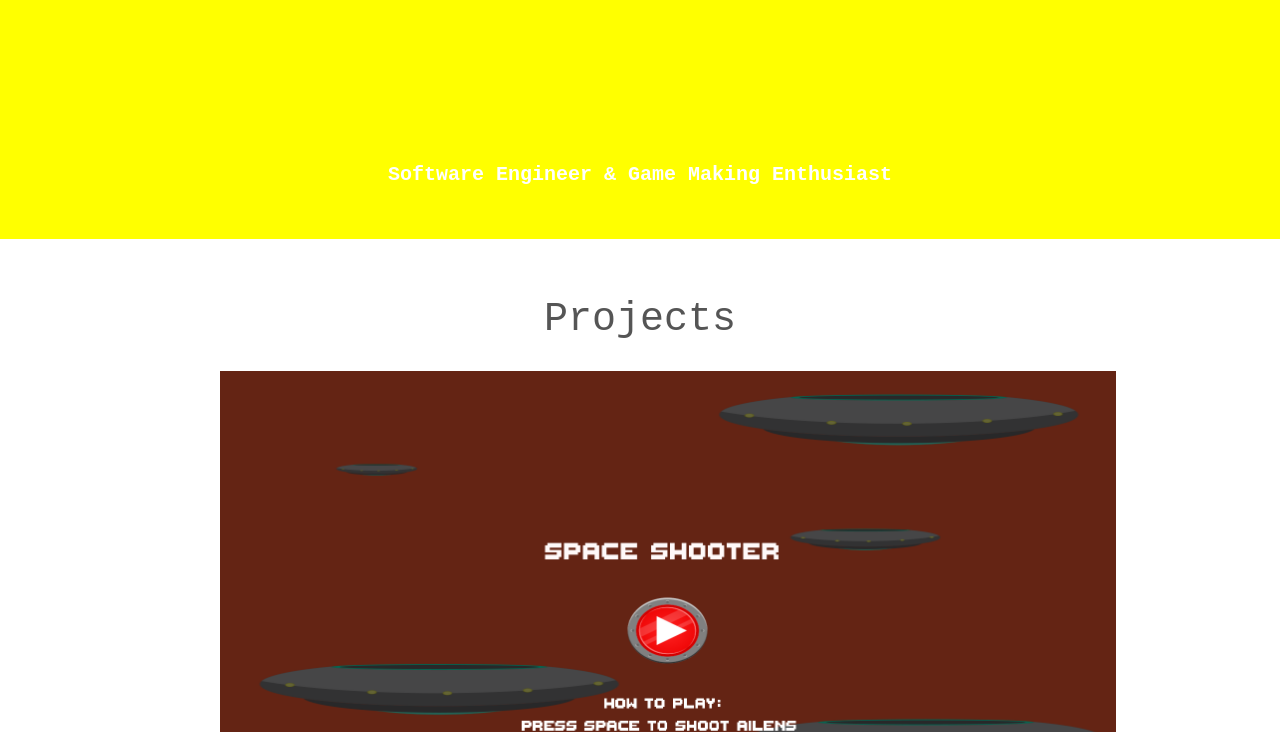
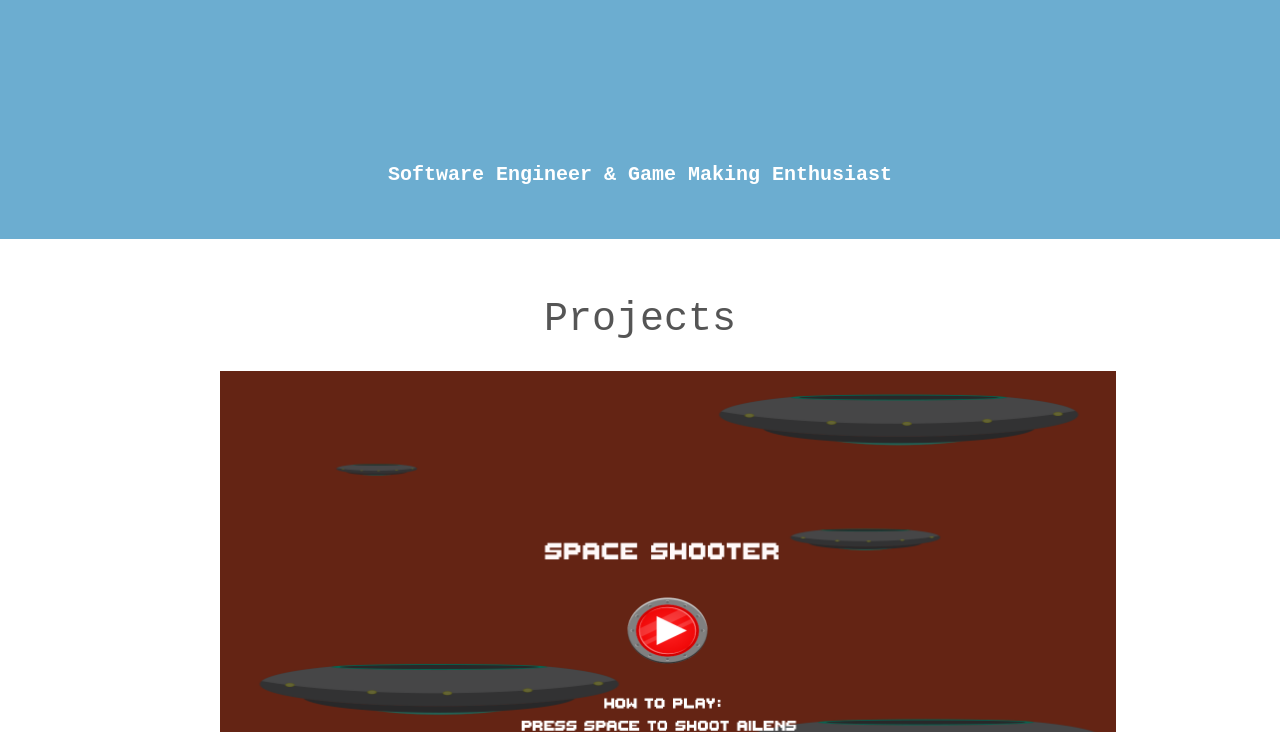
Before and after one commit to ademidunt/OldPortfolio, a plain HTML site: page index.html in a window 1280 px wide. Shown: the part 493-1225 px from the top of the page. Drawn offline with Linux system fonts and the light colour scheme.

Commit message:
blue background

```diff
--- a/css/style.css
+++ b/css/style.css
@@ -5,7 +5,7 @@ h1 {
 
 
 body{
-    background-color: yellow;
+    background-color: #6cadd0;
     color:#555555;
     font: 12px Verdana, Arial;
     line-height: 1.8em;
```
